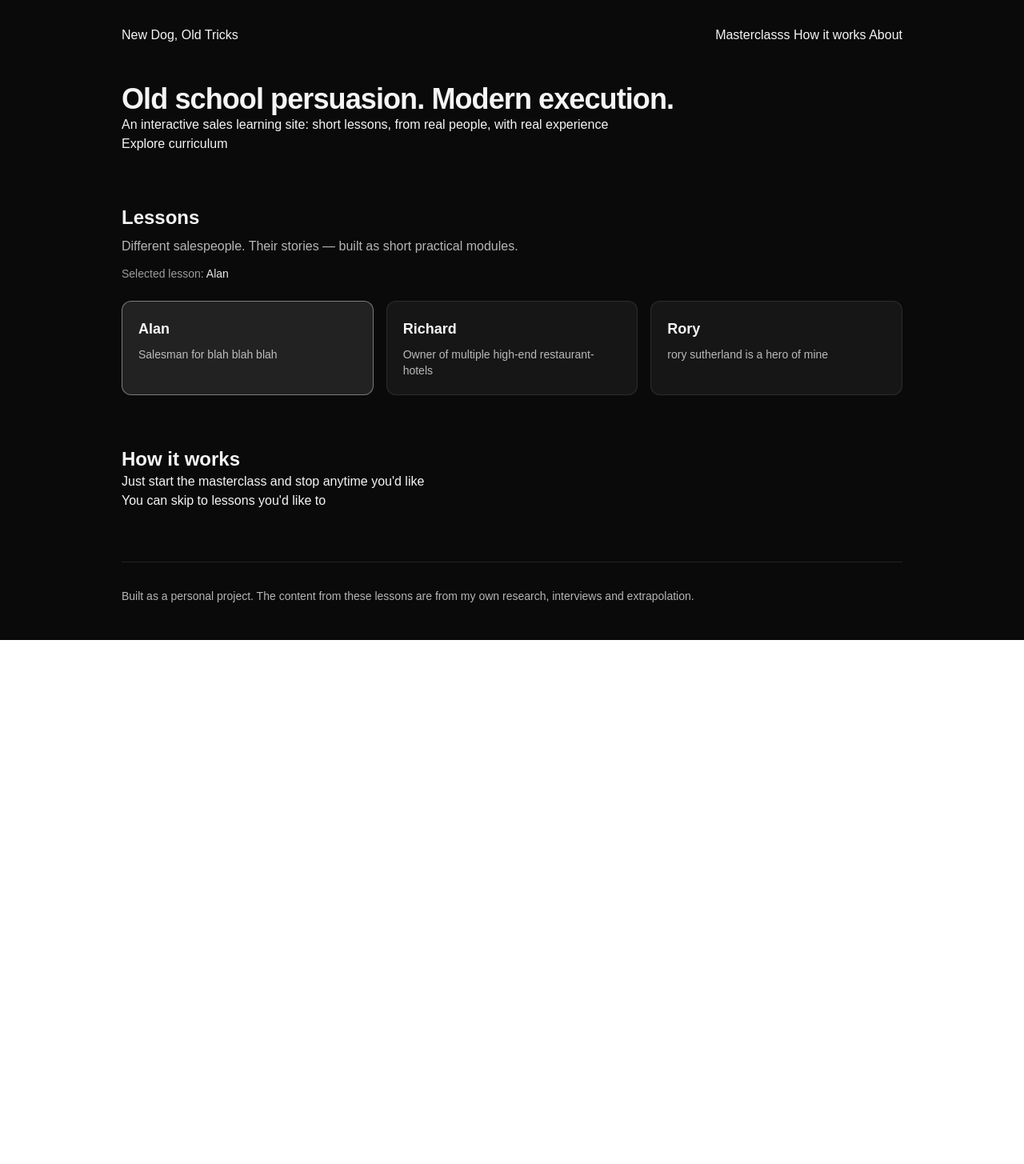
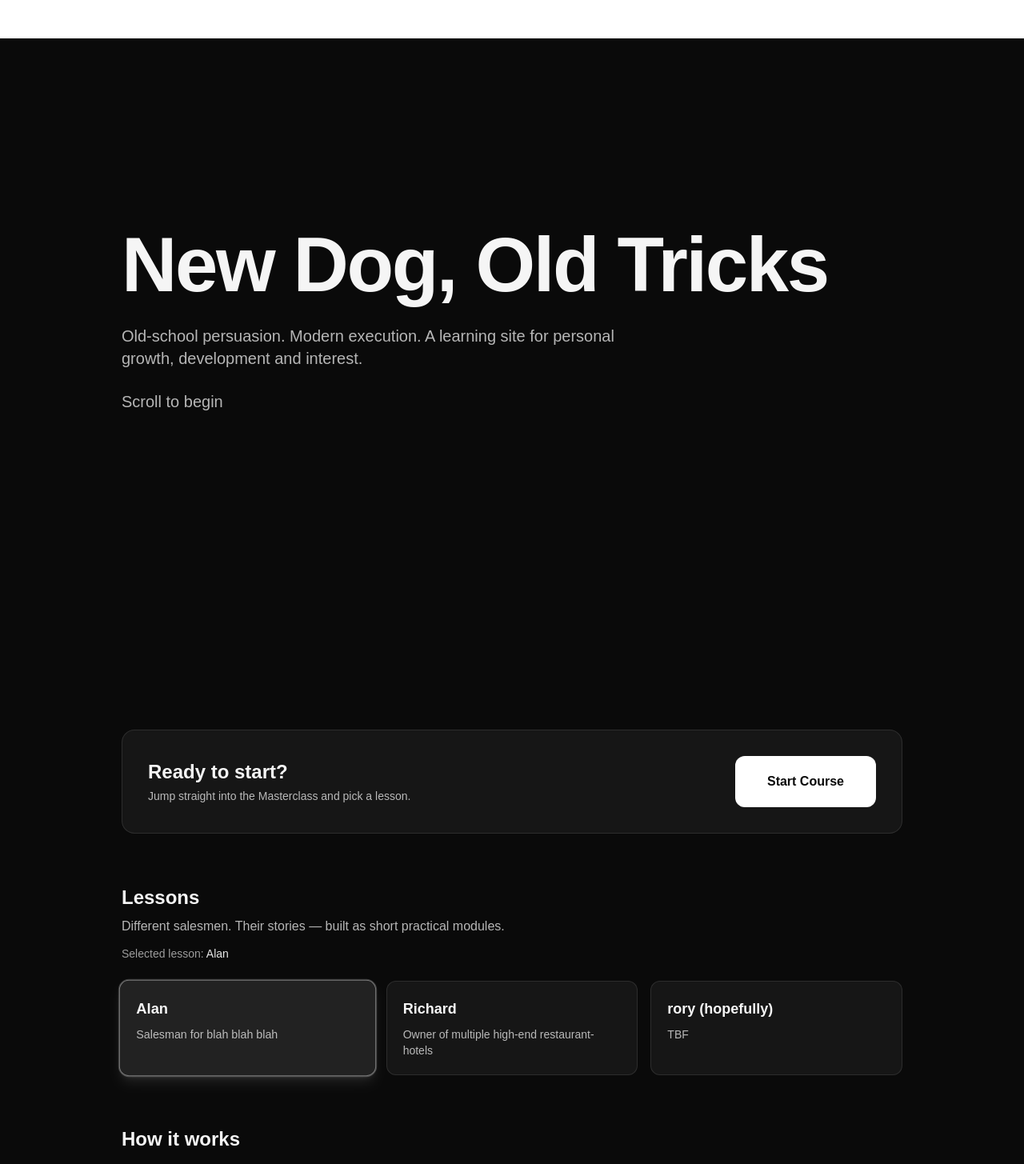
Before and after one commit to callumdav431/new_dog_old_tricks, a Next.js app in the folder frontend/: page / in a window 1280 px wide. Shown: the top 1455 px of the page at 80% size. Before the commit the page ends 800 px from the top, so only its background shows below. Built offline with nearby package versions, Linux system fonts and the light colour scheme.

Commit message:
redesign landing page to a more scroll oreinted navigation

```diff
--- a/frontend/app/page.tsx
+++ b/frontend/app/page.tsx
@@ -2,43 +2,14 @@
 import { useState } from "react";
 
 
-
 export default function Home() {
-
   const [selectedLesson, setSelectedLesson] = useState("Alan");
 
-  return (
-
-
-    <div className="min-h-screen bg-neutral-950 text-neutral-100">
-      <div className="mx-auto max-w-5xl px-6 py-8">
-
-
-      <header className="flex items-center justify-between gap-6">
-
-        <div>New Dog, Old Tricks</div>
-        <nav>
-          <a href="#masterclass">Masterclasss</a>{" "}
-          <a href="#how">How it works</a>{" "}
-          <a href="#about">About</a>
-        </nav>
-      </header>
-
-
-
-
-
-        <main className="mt-12 space-y-16">
-        <section>
-          <h1 className="text-4xl font-semibold tracking-tight">
-          Old school persuasion. Modern execution.
-          </h1>
-
-          <p>
-            An interactive sales learning site: short lessons, from real people, with real experience
-          </p>
-          <button>Explore curriculum</button>
-        </section>
+  const lessons = [
+    { title: "Alan", description: "Salesman for blah blah blah" },
+    { title: "Richard", description: "Owner of multiple high-end restaurant-hotels" },
+    { title: "rory (hopefully)", description: "TBF" },
+  ];
 
 
 
@@ -46,96 +17,128 @@ export default function Home() {
 
 
 
-<section id="masterclass">
-  <h2 className="text-2xl font-semibold">Lessons</h2>
+  return (
+    <div className="min-h-screen bg-neutral-950 text-neutral-100">
+      <div className="mx-auto max-w-5xl px-6">
 
-  <p className="mt-2 text-white/70">
-    Different salespeople. Their stories — built as short practical modules.
+
+        <main className="mt-12 space-y-16">
+          {/* Hero */}
+<section className="min-h-screen flex items-center">
+  <div className= "-mt-24">
+<h1 className="text-6xl font-semibold tracking-tight leading-[1.05] md:text-8xl">
+      New Dog, Old Tricks
+    </h1>
+
+    <p className="mt-6 max-w-2xl text-lg text-white/70 md:text-xl">
+      Old-school persuasion. Modern execution. A learning site for personal growth, development and interest.
     </p>
 
-  <p className="mt-3 text-sm text-white/60">
-    Selected lesson:{" "}
-    <span className="text-white/90">{selectedLesson}</span>
+<p className="mt-6 max-w-2xl text-lg leading-relaxed text-white/70 md:text-xl">
+      Scroll to begin
     </p>
-
-  <div className="mt-6 grid gap-4 md:grid-cols-3">
-    <article
-      role="button"
-      tabIndex={0}
-      onClick={() => setSelectedLesson("Alan")}
-      className={
-        "cursor-pointer rounded-xl border p-5 transition " +
-        (selectedLesson === "Alan"
-          ? "border-white/40 bg-white/10"
-          : "border-white/10 bg-white/5 hover:bg-white/10")
-      }
-    >
-      <h3 className="text-lg font-semibold">Alan</h3>
-      <p className="mt-2 text-sm text-white/70">
-        Salesman for blah blah blah
-      </p>
-    </article>
-
-    <article
-      role="button"
-      tabIndex={0}
-      onClick={() => setSelectedLesson("Richard")}
-      className={
-        "cursor-pointer rounded-xl border p-5 transition " +
-        (selectedLesson === "Richard"
-          ? "border-white/40 bg-white/10"
-          : "border-white/10 bg-white/5 hover:bg-white/10")
-      }
-    >
-      <h3 className="text-lg font-semibold">Richard</h3>
-      <p className="mt-2 text-sm text-white/70">
-        Owner of multiple high-end restaurant-hotels
-      </p>
-    </article>
-
-    <article
-      role="button"
-      tabIndex={0}
-      onClick={() => setSelectedLesson("Rory")}
-      className={
-        "cursor-pointer rounded-xl border p-5 transition " +
-        (selectedLesson === "Rory"
-          ? "border-white/40 bg-white/10"
-          : "border-white/10 bg-white/5 hover:bg-white/10")
-      }
-    >
-      <h3 className="text-lg font-semibold">Rory</h3>
-      <p className="mt-2 text-sm text-white/70">
-        rory sutherland is a hero of mine
-
-      </p>
-    </article>
   </div>
 </section>
 
 
 
+          {/* Big CTA */}
+          <section
+            id="start"
+            className="rounded-2xl border border-white/10 bg-white/5 p-6 md:p-8"
+          >
+            <div className="flex flex-col gap-4 md:flex-row md:items-center md:justify-between">
+              <div>
+                <h2 className="text-xl font-semibold md:text-2xl">Ready to start?</h2>
+                <p className="mt-1 text-sm text-white/70">
+                  Jump straight into the Masterclass and pick a lesson.
+                </p>
+              </div>
+
+              <a
+                href="#masterclass"
+                className="inline-flex items-center justify-center rounded-xl bg-white px-8 py-5 text-base font-semibold text-neutral-950 hover:bg-white/90 md:px-10"
+              >
+                Start Course
+              </a>
+            </div>
+          </section>
+
+          {/* Masterclass */}
+          <section id="masterclass">
+            <h2 className="text-2xl font-semibold">Lessons</h2>
+
+            <p className="mt-2 text-white/70">
+              Different salesmen. Their stories — built as short practical modules.
+            </p>
+
+            <p className="mt-3 text-sm text-white/60">
+              Selected lesson: <span className="text-white/90">{selectedLesson}</span>
+            </p>
+
+            <div className="mt-6 grid gap-4 md:grid-cols-3">
+              {lessons.map((lesson) => (
+                <LessonCard
+                  key={lesson.title}
+                  title={lesson.title}
+                  description={lesson.description}
+                  selected={selectedLesson === lesson.title}
+                  onSelect={() => setSelectedLesson(lesson.title)}
+                />
+              ))}
+            </div>
+          </section>
+
+          {/* How */}
           <section id="how">
             <h2 className="text-2xl font-semibold">How it works</h2>
 
-          <ol>
-            <li>Just start the masterclass and stop anytime you'd like</li>
-            <li>You can skip to lessons you'd like to</li>
+            <ol className="mt-3 list-decimal space-y-2 pl-5 text-white/70">
+              <li>Just start the masterclass and stop anytime you&apos;d like</li>
+              <li>You can skip to lessons you&apos;d like to</li>
             </ol>
           </section>
         </main>
 
-
-
         <footer id="about" className="mt-16 border-t border-white/10 pt-8 text-sm text-white/70">
-
           <p>
-          Built as a personal project. The content from these lessons are from my own research, interviews and extrapolation.
+            Built as a personal project. The content from these lessons are from my own research,
+            interviews and extrapolation.
           </p>
         </footer>
       </div>
     </div>
-
-
   );
 }
+
+function LessonCard({
+  title,
+  description,
+  selected,
+  onSelect,
+}: {
+  title: string;
+  description: string;
+  selected: boolean;
+  onSelect: () => void;
+}) {
+  return (
+    <article
+      role="button"
+      tabIndex={0}
+      onClick={onSelect}
+      onKeyDown={(e) => {
+        if (e.key === "Enter" || e.key === " ") onSelect();
+      }}
+      className={
+        "cursor-pointer rounded-xl border p-5 transition-all duration-200 ease-out transform " +
+        (selected
+          ? "border-white/40 bg-white/10 scale-[1.02] shadow-lg shadow-white/10 ring-1 ring-white/20"
+          : "border-white/10 bg-white/5 hover:bg-white/10 hover:-translate-y-0.5 active:translate-y-0 active:scale-[0.99]")
+      }
+    >
+      <h3 className="text-lg font-semibold">{title}</h3>
+      <p className="mt-2 text-sm text-white/70">{description}</p>
+    </article>
+  );
+}
```
Lines whose indentation alone changed are shown as unchanged.
